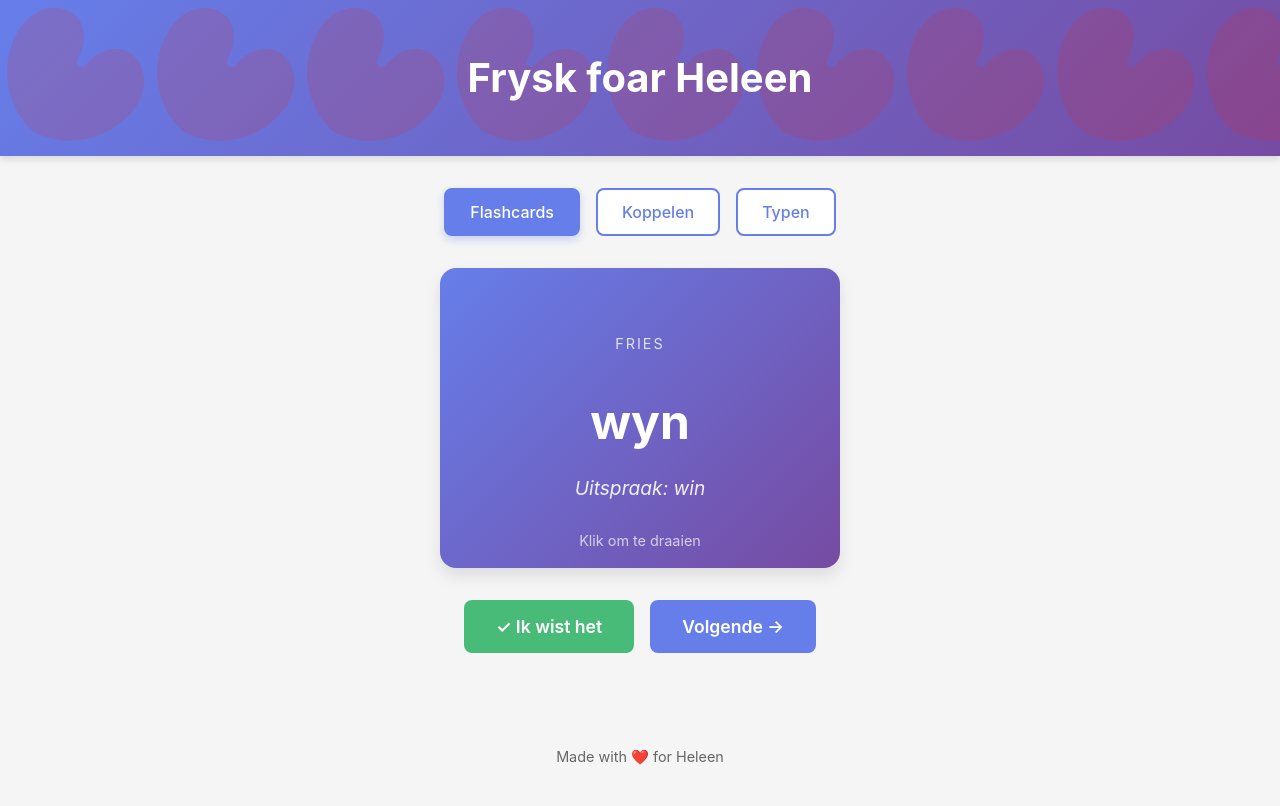
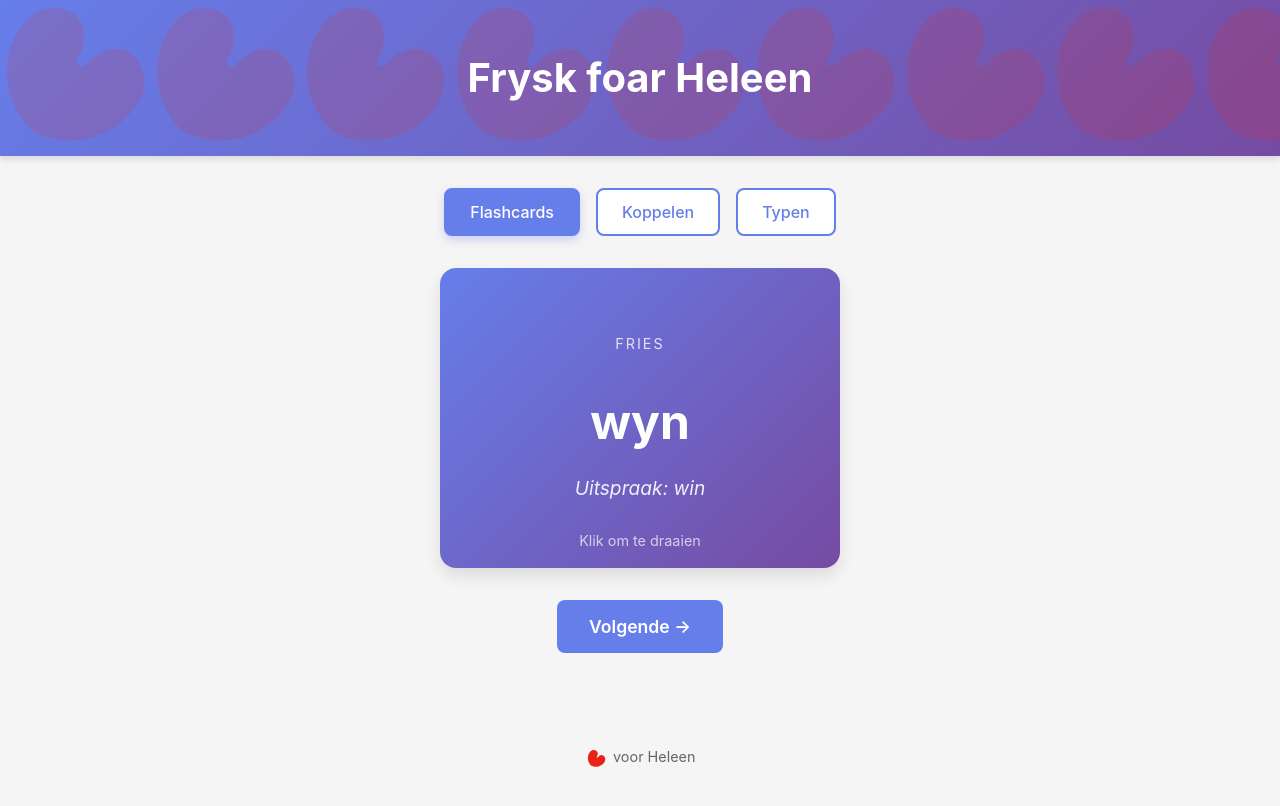
Before and after one commit to Tholdos/FryskFoarHeleen, a Vue app: page / in a window 1280 px wide. Shown: the top 806 px of the page. Built offline with nearby package versions, Linux system fonts and the light colour scheme; no server answers.

Commit message:
Update footer and favicon: use pompeblêd icon, remove 'Ik wist het' button

```diff
--- a/index.html
+++ b/index.html
@@ -2,9 +2,9 @@
 <html lang="nl">
   <head>
     <meta charset="UTF-8" />
-    <link rel="icon" type="image/svg+xml" href="/vite.svg" />
+    <link rel="icon" type="image/svg+xml" href="/Pompeblêd.svg" />
     <meta name="viewport" content="width=device-width, initial-scale=1.0" />
-    <title>Frysk Foar Heleen - Leer Fries</title>
+    <title>Frysk foar Heleen</title>
   </head>
   <body>
     <div id="app"></div>
--- a/src/App.vue
+++ b/src/App.vue
@@ -38,7 +38,7 @@
     </main>
 
     <footer class="app-footer">
-      <p>Made with ❤️ for Heleen</p>
+      <p><img src="/Pompeblêd.svg" class="footer-icon" alt="" /> voor Heleen</p>
     </footer>
   </div>
 </template>
@@ -154,4 +154,12 @@ onMounted(async () => {
   color: #666;
   font-size: 0.9rem;
 }
+
+.footer-icon {
+  height: 1.3em;
+  width: auto;
+  vertical-align: middle;
+  display: inline-block;
+  margin: 0 0.2em;
+}
 </style>
--- a/src/components/FlashCard.vue
+++ b/src/components/FlashCard.vue
@@ -24,9 +24,6 @@
       </div>
 
       <div class="controls">
-        <button @click="handleKnow" class="btn-know">
-          ✓ Ik wist het
-        </button>
         <button @click="nextCard" class="btn-next">
           Volgende →
         </button>
@@ -59,11 +56,6 @@ function nextCard() {
   wordStore.nextWord()
   isFlipped.value = false
   gameStore.recordAttempt()
-}
-
-function handleKnow() {
-  gameStore.incrementScore()
-  nextCard()
 }
 </script>
 
@@ -165,17 +157,6 @@ function handleKnow() {
   transition: all 0.3s ease;
 }
 
-.btn-know {
-  background: #48bb78;
-  color: white;
-}
-
-.btn-know:hover {
-  background: #38a169;
-  transform: translateY(-2px);
-  box-shadow: 0 4px 8px rgba(72, 187, 120, 0.3);
-}
-
 .btn-next {
   background: #667eea;
   color: white;
--- a/src/components/MatchingGame.vue
+++ b/src/components/MatchingGame.vue
@@ -1,7 +1,7 @@
 <template>
   <div class="matching-game">
     <div class="game-header">
-      <h2>Koppel de juiste woorden</h2>
+      <h2>Koppel de woorden aan elkaar</h2>
     </div>
 
     <div v-if="!gameStarted" class="start-screen">
```
